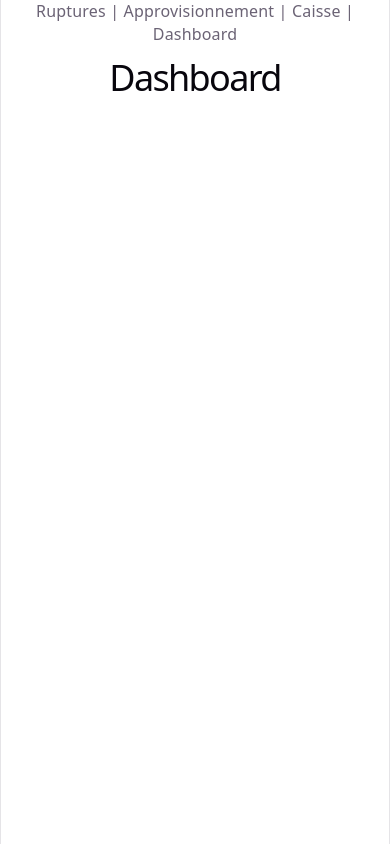
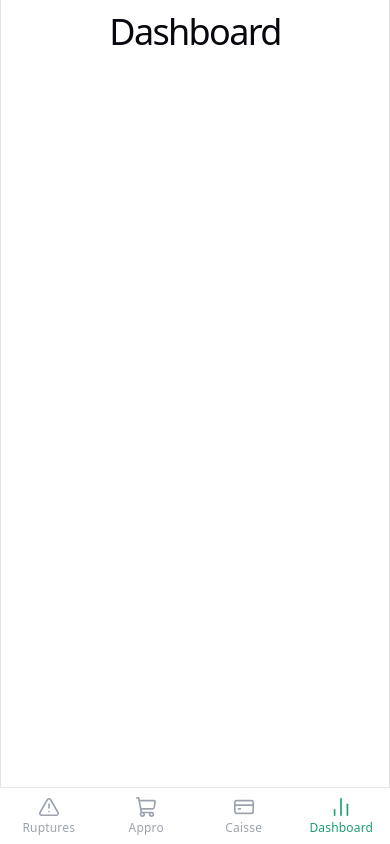
Before and after one commit to kelvinuthaya/panamarket, a React (Vite) app: page /dashboard in a window 390 px wide. Built offline with nearby package versions, Linux system fonts and the light colour scheme; no server answers.

Commit message:
feat: bouton signaler rupture + PWA manifest + bottom nav mobile

```diff
--- a/index.html
+++ b/index.html
@@ -3,8 +3,10 @@
   <head>
     <meta charset="UTF-8" />
     <link rel="icon" type="image/svg+xml" href="/favicon.svg" />
+    <link rel="manifest" href="/manifest.json" />
     <meta name="viewport" content="width=device-width, initial-scale=1.0" />
-    <title>panamarket</title>
+    <meta name="theme-color" content="#1D9E75" />
+    <title>Panamarket</title>
   </head>
   <body>
     <div id="root"></div>
--- a/package.json
+++ b/package.json
@@ -11,6 +11,7 @@
   },
   "dependencies": {
     "@supabase/supabase-js": "^2.103.2",
+    "lucide-react": "^1.14.0",
     "react": "^19.2.4",
     "react-dom": "^19.2.4",
     "react-router-dom": "^7.14.1"
--- a/src/App.jsx
+++ b/src/App.jsx
@@ -1,25 +1,25 @@
-import { BrowserRouter, Routes, Route, Link } from 'react-router-dom'
+import { BrowserRouter, Routes, Route, Navigate } from 'react-router-dom'
 import Ruptures from './pages/Ruptures'
 import Approvisionnement from './pages/Approvisionnement'
 import Caisse from './pages/Caisse'
 import Dashboard from './pages/Dashboard'
+import BottomNav from './components/BottomNav'
 
 function App() {
   return (
     <BrowserRouter>
-      <nav>
-        <Link to="/ruptures">Ruptures</Link> |{' '}
-        <Link to="/approvisionnement">Approvisionnement</Link> |{' '}
-        <Link to="/caisse">Caisse</Link> |{' '}
-        <Link to="/dashboard">Dashboard</Link>
-      </nav>
+      {/* pb-16 = padding-bottom pour que le contenu ne soit pas masqué par la BottomNav fixe */}
+      <main className="pb-16">
+        <Routes>
+          <Route path="/" element={<Navigate to="/ruptures" replace />} />
+          <Route path="/ruptures" element={<Ruptures />} />
+          <Route path="/approvisionnement" element={<Approvisionnement />} />
+          <Route path="/caisse" element={<Caisse />} />
+          <Route path="/dashboard" element={<Dashboard />} />
+        </Routes>
+      </main>
 
-      <Routes>
-        <Route path="/ruptures" element={<Ruptures />} />
-        <Route path="/approvisionnement" element={<Approvisionnement />} />
-        <Route path="/caisse" element={<Caisse />} />
-        <Route path="/dashboard" element={<Dashboard />} />
-      </Routes>
+      <BottomNav />
     </BrowserRouter>
   )
 }
--- /dev/null
+++ b/src/components/BottomNav.jsx
@@ -0,0 +1,34 @@
+import { NavLink } from 'react-router-dom'
+import { AlertTriangle, ShoppingCart, CreditCard, BarChart2 } from 'lucide-react'
+
+const TABS = [
+  { to: '/ruptures',          label: 'Ruptures',   Icon: AlertTriangle },
+  { to: '/approvisionnement', label: 'Appro',      Icon: ShoppingCart  },
+  { to: '/caisse',            label: 'Caisse',     Icon: CreditCard    },
+  { to: '/dashboard',         label: 'Dashboard',  Icon: BarChart2     },
+]
+
+const BottomNav = () => {
+  return (
+    // fixed = reste visible même quand on scroll ; z-50 = passe au-dessus du contenu
+    <nav className="fixed bottom-0 left-0 right-0 z-50 bg-white border-t border-gray-200 flex">
+      {TABS.map(({ to, label, Icon }) => (
+        <NavLink
+          key={to}
+          to={to}
+          // NavLink reçoit { isActive } et applique la classe en fonction de la route active
+          className={({ isActive }) =>
+            `flex flex-col items-center justify-center flex-1 py-2 gap-0.5 text-xs font-medium transition-colors ${
+              isActive ? 'text-[#1D9E75]' : 'text-gray-400'
+            }`
+          }
+        >
+          <Icon size={22} strokeWidth={1.8} />
+          {label}
+        </NavLink>
+      ))}
+    </nav>
+  )
+}
+
+export default BottomNav
--- a/src/components/ProduitCard.jsx
+++ b/src/components/ProduitCard.jsx
@@ -10,7 +10,10 @@ const badgeLabels = {
   ok: 'En stock',
 }
 
-const ProduitCard = ({ designation, gamme, stActuel, stMin, statut }) => {
+// onSignalerRupture : fonction appelée quand l'employé appuie sur le bouton
+const ProduitCard = ({ designation, gamme, stActuel, stMin, statut, onSignalerRupture }) => {
+  const enRupture = statut === 'rupture' // st_actuel === 0
+
   return (
     <div className="w-full bg-white rounded-2xl shadow-md p-6 flex flex-col gap-2">
       <p className="text-xs text-gray-400 uppercase tracking-wide">{gamme}</p>
@@ -26,6 +29,19 @@ const ProduitCard = ({ designation, gamme, stActuel, stMin, statut }) => {
       </div>
 
       <p className="text-xs text-gray-400">Stock minimum : {stMin}</p>
+
+      {/* Bouton désactivé si déjà en rupture — inutile de signaler à nouveau */}
+      <button
+        onClick={onSignalerRupture}
+        disabled={enRupture}
+        className={`mt-2 w-full py-2 rounded-xl text-sm font-semibold transition-colors ${
+          enRupture
+            ? 'bg-gray-100 text-gray-400 cursor-not-allowed'
+            : 'bg-red-500 text-white hover:bg-red-600 active:bg-red-700'
+        }`}
+      >
+        {enRupture ? 'Déjà en rupture' : 'Signaler rupture'}
+      </button>
     </div>
   )
 }
--- a/src/pages/Ruptures.jsx
+++ b/src/pages/Ruptures.jsx
@@ -36,6 +36,13 @@ const Ruptures = () => {
     }
     fetchProduits()
   }, [])
+
+  // Met st_actuel à 0 dans Supabase, puis met à jour l'état local sans re-fetch
+  const signalerRupture = async (id) => {
+    const { error } = await supabase.from('produits').update({ st_actuel: 0 }).eq('id', id)
+    if (error) { console.error(error); return }
+    setProduits(prev => prev.map(p => p.id === id ? { ...p, st_actuel: 0 } : p))
+  }
 
   const produitsFiltres = produits.filter((p) =>
     filtre === 'tous' ? true : getStatut(p) === filtre
@@ -76,6 +83,7 @@ const Ruptures = () => {
             stActuel={p.st_actuel}
             stMin={p.st_min}
             statut={getStatut(p)}
+            onSignalerRupture={() => signalerRupture(p.id)}
           />
         ))}
       </div>
```
Also changed, not shown: public/manifest.json (added), 1 other file (tests, documents, lock files or other folders).
